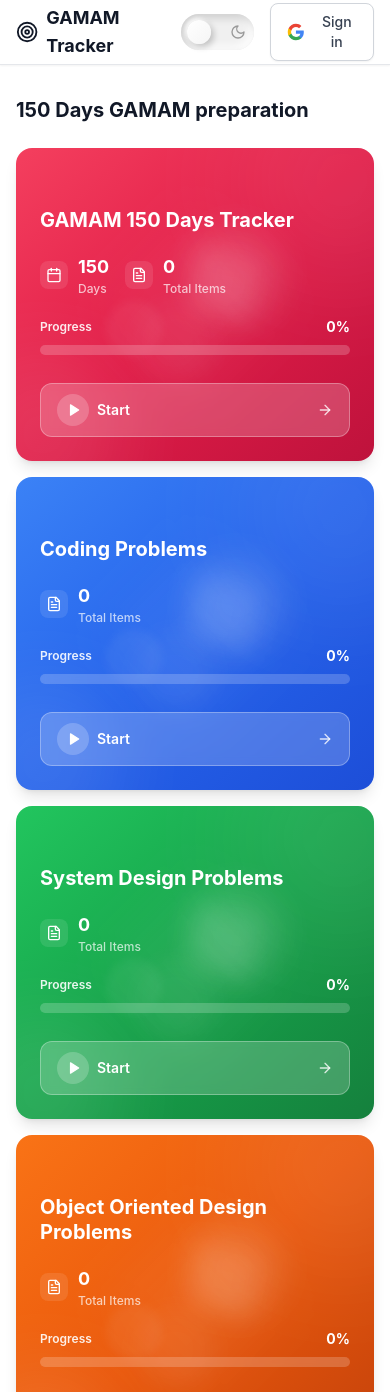
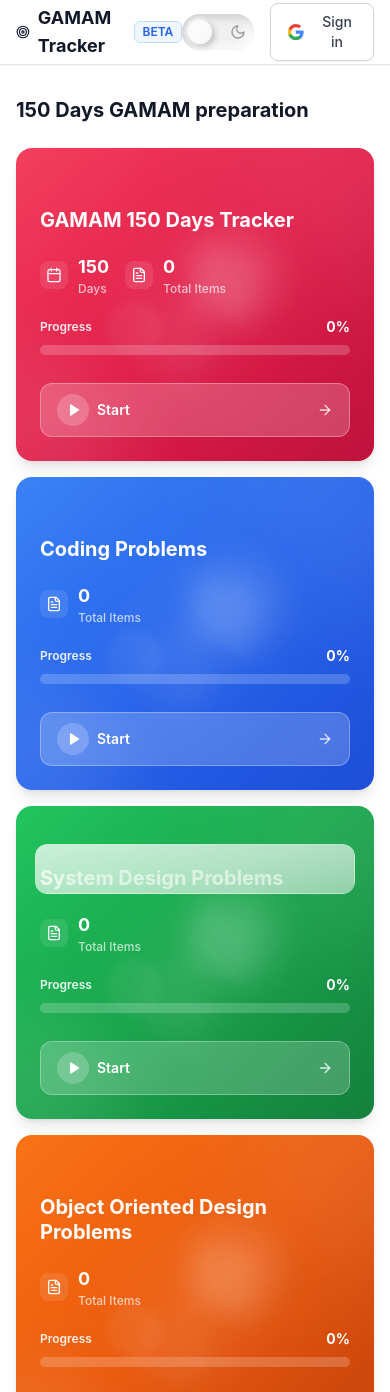
Before and after one commit to ShouravAhmed/GTracker, a Next.js app: page / in a window 390 px wide. Shown: the top 1392 px of the page. Built offline with nearby package versions, Linux system fonts and the light colour scheme; no server answers; the database is empty.

Commit message:
Ads service (#11)
* adding google ads and buy me a cofee

* adding google ads and buy me a cofee

* adding google ads and buy me a cofee

```diff
--- a/app/layout.tsx
+++ b/app/layout.tsx
@@ -1,9 +1,11 @@
 import type { Metadata } from 'next'
+import Script from 'next/script'
 import './globals.css'
 import Navbar from '@/components/Navbar'
 import { ThemeProvider } from '@/components/ThemeProvider'
 import { QueryProvider } from '@/lib/query-client'
 import { ErrorBoundary } from '@/components/ErrorBoundary'
+import StickyBottomAd from '@/components/StickyBottomAd'
 
 export const metadata: Metadata = {
   title: 'GAMAM Technical Interview Tracker',
@@ -18,11 +20,18 @@
   return (
     <html lang="en" suppressHydrationWarning>
       <body className="antialiased">
+        <Script
+          async
+          src="https://pagead2.googlesyndication.com/pagead/js/adsbygoogle.js?client=ca-pub-2976832659170857"
+          strategy="afterInteractive"
+          crossOrigin="anonymous"
+        />
         <ErrorBoundary>
           <QueryProvider>
             <ThemeProvider>
               <Navbar />
               <main className="pt-16">{children}</main>
+              <StickyBottomAd />
             </ThemeProvider>
           </QueryProvider>
         </ErrorBoundary>
--- a/components/Navbar.tsx
+++ b/components/Navbar.tsx
@@ -74,6 +74,7 @@
       <div className="max-w-7xl mx-auto px-4 sm:px-6 lg:px-8">
         <div className="flex items-center justify-between h-16">
           {/* Left side - Brand */}
+          <div className="flex items-center gap-3">
             <Link
               href="/"
               className="flex items-center gap-2 text-gray-900 dark:text-white hover:text-blue-600 dark:hover:text-blue-400 transition-colors"
@@ -81,6 +82,10 @@
               <Target className="w-6 h-6 sm:w-7 sm:h-7" />
               <span className="text-lg sm:text-xl font-bold">GAMAM Tracker</span>
             </Link>
+            <span className="px-2 py-0.5 text-xs font-semibold text-blue-600 dark:text-blue-400 bg-blue-50 dark:bg-blue-900/30 border border-blue-200 dark:border-blue-800 rounded-md">
+              BETA
+            </span>
+          </div>
 
           {/* Right side - Theme toggle and Auth buttons */}
           <div className="flex items-center gap-4">
--- /dev/null
+++ b/components/StickyBottomAd.tsx
@@ -0,0 +1,133 @@
+'use client'
+
+import { useEffect, useState, useRef } from 'react'
+
+declare global {
+  interface Window {
+    adsbygoogle: unknown[]
+  }
+}
+
+const DELAY_MS = 7000 // 7 seconds
+const AD_CHECK_DELAY = 3000 // Check if ad loaded after 3 seconds
+
+export default function StickyBottomAd() {
+  const [isVisible, setIsVisible] = useState(false)
+  const [showFallback, setShowFallback] = useState(false)
+  const adRef = useRef<HTMLModElement>(null)
+  const timeoutRef = useRef<NodeJS.Timeout | null>(null)
+  const adCheckRef = useRef<NodeJS.Timeout | null>(null)
+
+  useEffect(() => {
+    // Set timeout to show ad after delay on every page load
+    timeoutRef.current = setTimeout(() => {
+      setIsVisible(true)
+    }, DELAY_MS)
+
+    return () => {
+      if (timeoutRef.current) {
+        clearTimeout(timeoutRef.current)
+      }
+      if (adCheckRef.current) {
+        clearTimeout(adCheckRef.current)
+      }
+    }
+  }, [])
+
+  useEffect(() => {
+    // Initialize AdSense after component mounts and ad becomes visible
+    if (isVisible && typeof window !== 'undefined') {
+      try {
+        // Ensure adsbygoogle array exists
+        window.adsbygoogle = window.adsbygoogle || []
+
+        // Push ad configuration
+        window.adsbygoogle.push({})
+
+        // Check if ad loaded after a delay
+        adCheckRef.current = setTimeout(() => {
+          if (adRef.current) {
+            const adElement = adRef.current
+            // Check if ad has content (AdSense adds iframes or content)
+            const hasContent =
+              adElement.querySelector('iframe') !== null ||
+              adElement.querySelector('ins > *') !== null ||
+              adElement.offsetHeight > 50 // AdSense ads typically have height
+
+            if (!hasContent) {
+              setShowFallback(true)
+            }
+          }
+        }, AD_CHECK_DELAY)
+      } catch (error) {
+        console.error('Error initializing AdSense:', error)
+        setShowFallback(true)
+      }
+    }
+  }, [isVisible])
+
+  return (
+    <div
+      className={`fixed bottom-0 left-0 right-0 z-50 flex justify-center px-2 sm:px-4 pb-1 sm:pb-2 transition-transform duration-500 ease-out ${
+        isVisible ? 'translate-y-0' : 'translate-y-full'
+      }`}
+      aria-label="Advertisement"
+    >
+      <div className="relative w-full max-w-xs sm:max-w-sm md:max-w-md lg:max-w-lg xl:max-w-xl rounded-xl overflow-hidden">
+        {/* Glassmorphism Background */}
+        <div className="absolute inset-0 backdrop-blur-2xl bg-gradient-to-br from-white/70 via-white/60 to-white/50 dark:from-gray-900/70 dark:via-gray-900/60 dark:to-gray-900/50 border border-white/30 dark:border-gray-700/40 shadow-[0_8px_32px_0_rgba(31,38,135,0.37)] dark:shadow-[0_8px_32px_0_rgba(0,0,0,0.5)]" />
+
+        {/* Inner Glow Effect */}
+        <div className="absolute inset-0 bg-gradient-to-br from-white/20 to-transparent dark:from-white/5 dark:to-transparent rounded-xl pointer-events-none" />
+
+        {/* AdSense Container - Responsive */}
+        <div className="relative p-0.5 sm:p-1 md:p-1.5 w-full z-10 min-h-[50px] flex items-center justify-center">
+          {showFallback ? (
+            <div className="w-full flex items-center justify-between px-2 sm:px-3 py-1 gap-2 sm:gap-3">
+              {/* Left side - Main message */}
+              <div className="flex items-center gap-2 flex-1 min-w-0">
+                <div className="flex-shrink-0 text-base sm:text-lg">🎯</div>
+                <div className="flex flex-col min-w-0">
+                  <div className="text-xs sm:text-sm font-semibold text-gray-700 dark:text-gray-300 truncate">
+                    Support GAMAM Tracker
+                  </div>
+                  <div className="text-[10px] sm:text-xs text-gray-600 dark:text-gray-400 truncate">
+                    Free & Open Source
+                  </div>
+                </div>
+              </div>
+
+              {/* Right side - Features */}
+              <div className="flex items-center gap-1.5 sm:gap-2 flex-shrink-0">
+                <div className="flex items-center gap-1 text-[10px] sm:text-xs text-gray-500 dark:text-gray-500">
+                  <span>🚀</span>
+                  <span className="hidden sm:inline">Resources</span>
+                </div>
+                <div className="w-px h-4 bg-gray-300 dark:bg-gray-600" />
+                <div className="flex items-center gap-1 text-[10px] sm:text-xs text-gray-500 dark:text-gray-500">
+                  <span>📚</span>
+                  <span className="hidden sm:inline">Tools</span>
+                </div>
+                <div className="w-px h-4 bg-gray-300 dark:bg-gray-600" />
+                <div className="flex items-center gap-1 text-[10px] sm:text-xs text-gray-500 dark:text-gray-500">
+                  <span>💡</span>
+                  <span className="hidden sm:inline">Prep</span>
+                </div>
+              </div>
+            </div>
+          ) : (
+            <ins
+              ref={adRef}
+              className="adsbygoogle block text-center w-full"
+              style={{ display: 'block' }}
+              data-ad-client="ca-pub-2976832659170857"
+              data-ad-slot="7126474029"
+              data-ad-format="auto"
+              data-full-width-responsive="true"
+            />
+          )}
+        </div>
+      </div>
+    </div>
+  )
+}
```
Also changed, not shown: public/ads.txt (added). Lines whose indentation alone changed are shown as unchanged.
